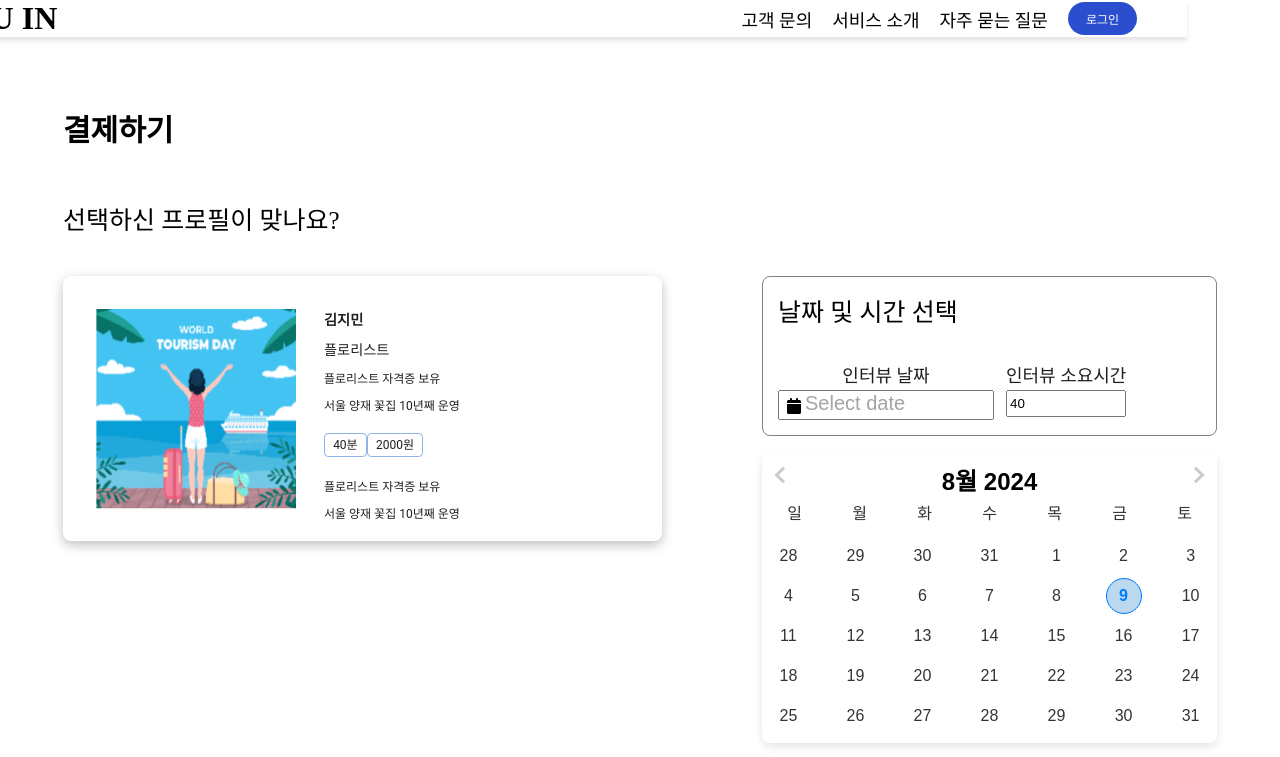
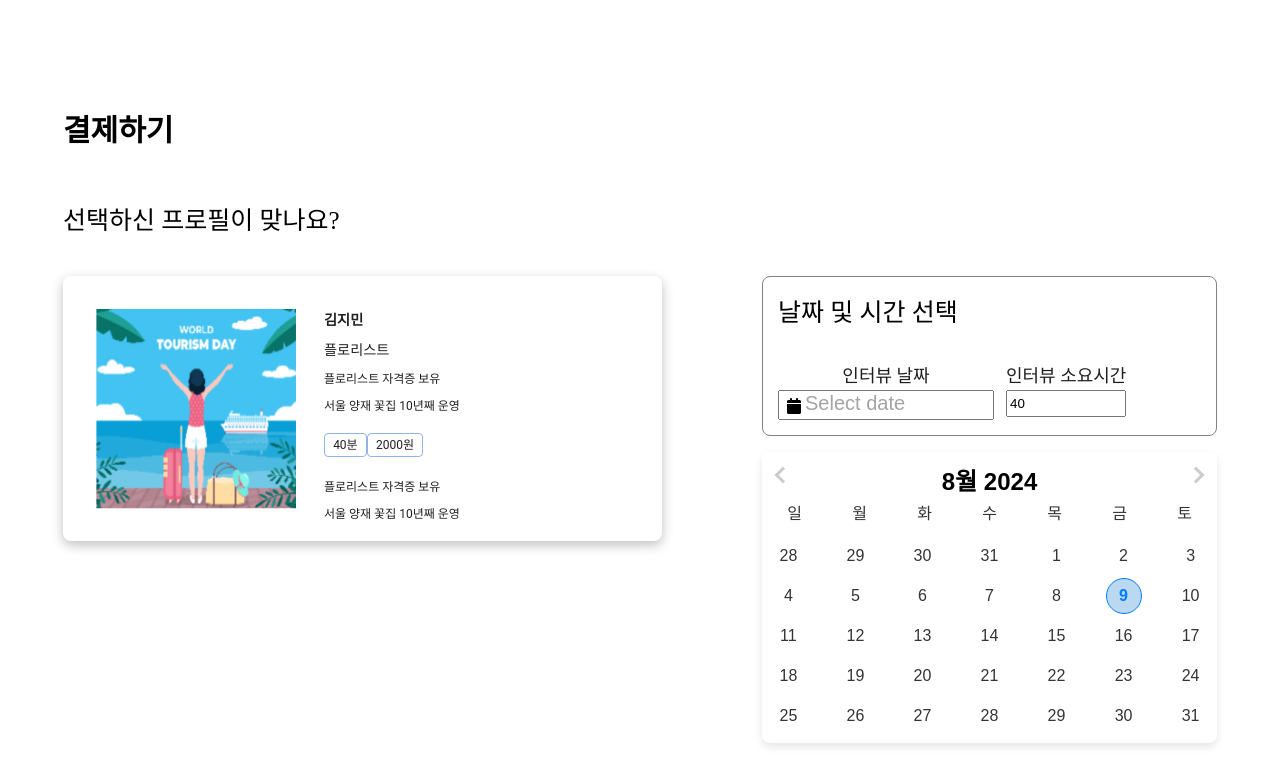
Before and after one commit to in-u-in/in-u-in_Frontend, a React (Vite) app: page /founderApply in a window 1280 px wide. Shown: the top 757 px of the page. Built offline with nearby package versions, Linux system fonts and the light colour scheme.

Commit message:
인터뷰 모집자와 지원자 지원 UI (헤더 제외)

```diff
--- a/src/pages/founder/founder-apply.jsx
+++ b/src/pages/founder/founder-apply.jsx
@@ -1,6 +1,5 @@
 import styles from '../../styles/founder/founder-apply.module.css';
 import ProfileSkeletonImage from '../../assets/skeletonImage/profileCardSkeletonImage.png';
-import Header from '../../components/Header';
 import { useState } from 'react';
 import DatePicker, { registerLocale } from 'react-datepicker';
 import 'react-datepicker/dist/react-datepicker.css';
@@ -30,7 +29,6 @@ const FounderApplyPage = () => {
 
   return (
     <>
-      <Header />
       <div className={styles.RootContainer}>
         <section className={styles.TitleSectionLayout}>
           <header className={styles.TitleSectionHeaderTypo}>결제하기</header>
--- a/src/pages/interviewee/interviewee-application.jsx
+++ b/src/pages/interviewee/interviewee-application.jsx
@@ -1,4 +1,3 @@
-import Header from '../../components/Header';
 import styles from '../../styles/interviewee/intervieweeApplication.module.css';
 import ProfileSkeletonImage from '../../assets/skeletonImage/profileCardSkeletonImage.png';
 import useModal from '../../hooks/useModal';
@@ -36,7 +35,6 @@ function IntervieweeApplicationpage() {
   };
   return (
     <>
-      <Header />
       <div className={styles.RootContainer}>
         <div className={styles.Column}>
           <span className={styles.ApplyTitle}>희망 인터뷰 조건 설정하기</span>
--- a/src/pages/interviewee/interviewee-apply.jsx
+++ b/src/pages/interviewee/interviewee-apply.jsx
@@ -2,7 +2,6 @@ import styles from '../../styles/interviewee/intervieweeApply.module.css';
 import ProfileSkeletonImage from '../../assets/skeletonImage/profileCardSkeletonImage.png';
 import { useNavigate } from 'react-router-dom';
 import { Chip } from '../founder/founder-apply';
-import Header from '../../components/Header';
 const IntervieweeApplyPage = () => {
   const navigate = useNavigate(); // useNavigate를 이용해 navigate 정의
   const handleApplication = () => {
@@ -10,7 +9,6 @@ const IntervieweeApplyPage = () => {
   };
   return (
     <>
-      <Header />
       <div className={styles.Root}>
         <div className={styles.RootContainer}>
           <section className={styles.EmptyContainer}></section>
```
